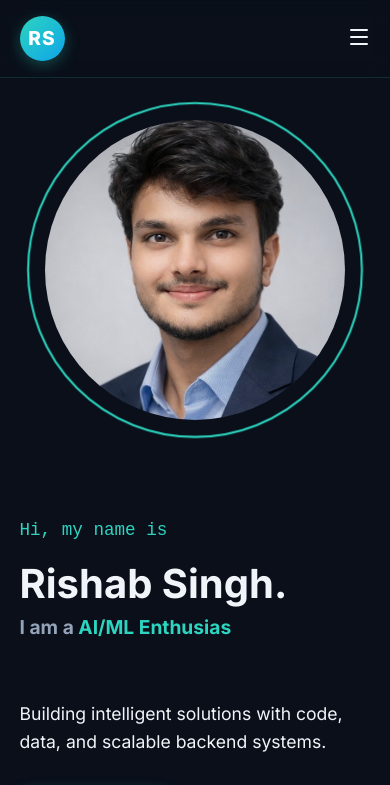
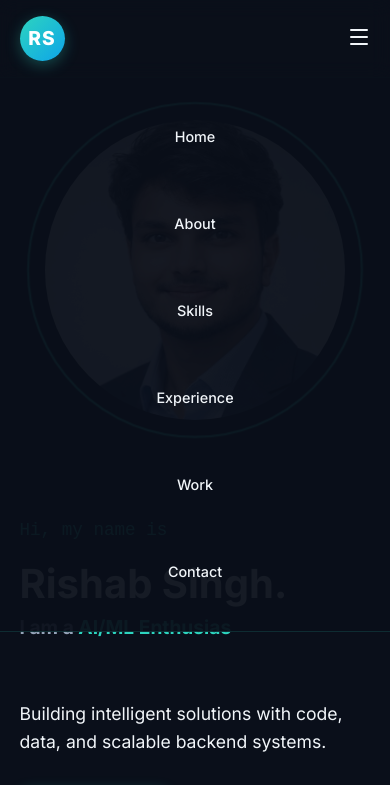
Before and after one commit to rishabsingh89/Portfolio-Web, a website: page public/index.html in a window 390 px wide. Both pictures are taken after a click on the button "Toggle menu". Shown: the top 785 px of the page. Drawn offline with nearby package versions, Linux system fonts and the light colour scheme.

Commit message:
Fix mobile navigation menu toggle

```diff
--- a/public/script.js
+++ b/public/script.js
@@ -148,4 +148,32 @@ document.addEventListener('DOMContentLoaded', () => {
       }
     });
   }
+
+  // --- 6. Mobile Menu Toggle ---
+  const menuBtn = document.querySelector('.menu-btn');
+  const navLinks = document.querySelector('.nav-links');
+  const navLinksItems = document.querySelectorAll('.nav-links a');
+
+  if (menuBtn && navLinks) {
+    menuBtn.addEventListener('click', () => {
+      navLinks.classList.toggle('active');
+      const icon = menuBtn.querySelector('i');
+      if (navLinks.classList.contains('active')) {
+        icon.setAttribute('data-lucide', 'x');
+      } else {
+        icon.setAttribute('data-lucide', 'menu');
+      }
+      if (window.lucide) lucide.createIcons();
+    });
+
+    // Close menu when a link is clicked
+    navLinksItems.forEach(item => {
+      item.addEventListener('click', () => {
+        navLinks.classList.remove('active');
+        const icon = menuBtn.querySelector('i');
+        icon.setAttribute('data-lucide', 'menu');
+        if (window.lucide) lucide.createIcons();
+      });
+    });
+  }
 });
--- a/public/style.css
+++ b/public/style.css
@@ -180,7 +180,29 @@ section {
 }
 
 @media (max-width: 768px) {
-  .nav-links { display: none; }
+  .nav-links {
+    display: none;
+    position: absolute;
+    top: 100%;
+    left: 0;
+    width: 100%;
+    background: rgba(10, 15, 26, 0.95);
+    backdrop-filter: blur(10px);
+    flex-direction: column;
+    padding: 2rem 0;
+    text-align: center;
+    border-bottom: 1px solid var(--border-color);
+  }
+  [data-theme="light"] .nav-links {
+    background: rgba(248, 250, 252, 0.95);
+  }
+  .nav-links.active {
+    display: flex;
+  }
+  .nav-links a {
+    padding: 1rem 0;
+    width: 100%;
+  }
   .menu-btn { display: block; }
 }
 
```
